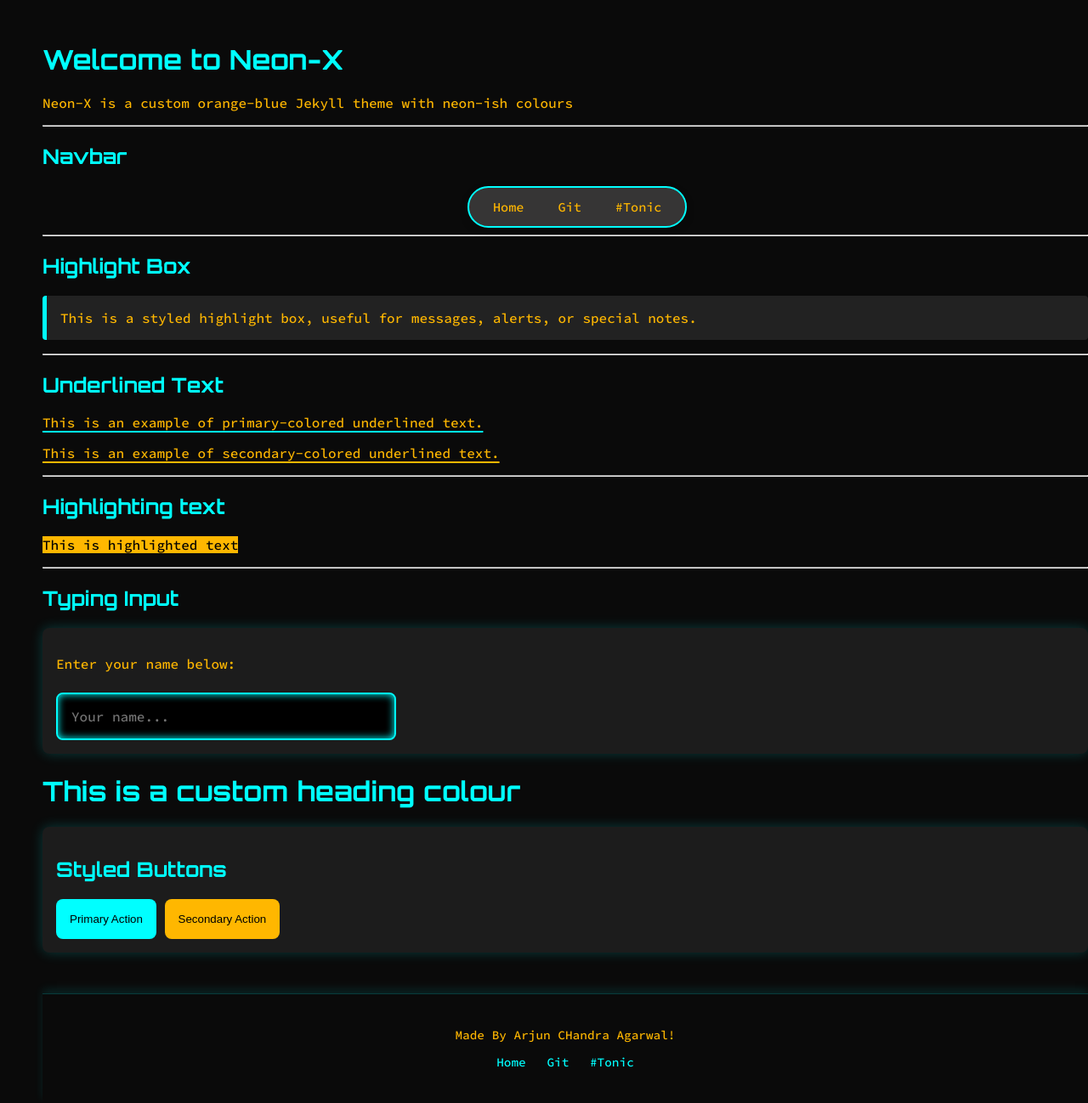
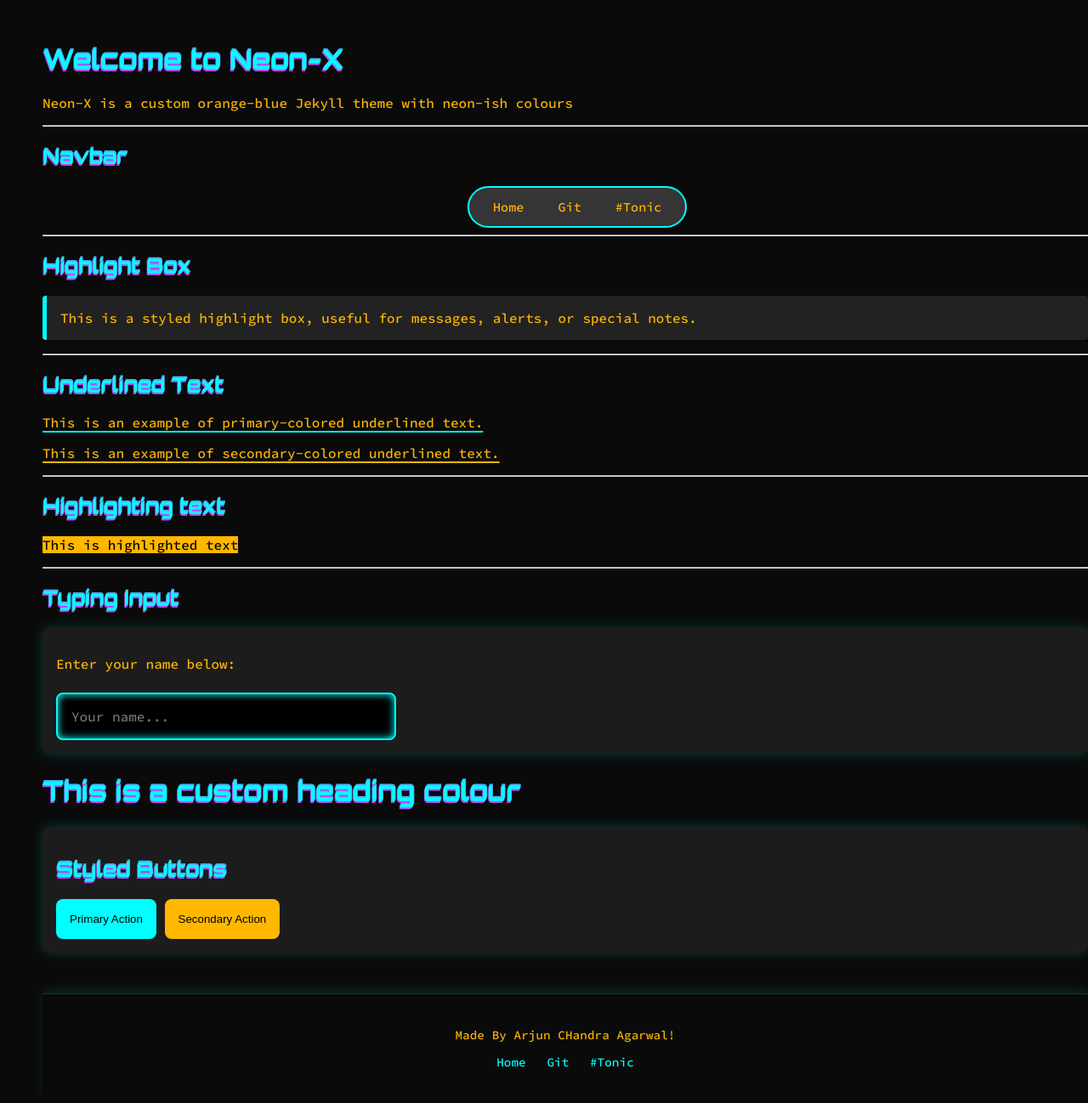
Before and after one commit to v659/jekyll_theme-new-v659, a Jekyll site: the page built from index.md, in a window 1280 px wide. Shown: the whole page at 85% size. Built offline with Jekyll 4.4.1, drawn with Linux system fonts in a browser that asks for light colours.

Commit message:
testing glitch effect

```diff
--- a/_sass/base.scss
+++ b/_sass/base.scss
@@ -30,9 +30,18 @@ body {
   margin-top: 50px;
   @include neon-text($primary-color);
 }
-
+@keyframes glitch {
+  0% { text-shadow: 2px 2px #0ff, -2px -2px #f0f; }
+  50% { text-shadow: -2px 2px #f0f, 2px -2px #0ff; }
+  100% { text-shadow: 2px 2px #0ff, -2px -2px #f0f; }
+}
+h1, h2 {
+  animation: glitch 1s infinite alternate;
+  font-family: $font-title;
+  @include neon-text($primary-color);
+}
 // Headings
-h1, h2, h3, h4, h5, h6 {
+h3, h4, h5, h6 {
   font-family: $font-title;
   @include neon-text($primary-color);
 }
```
